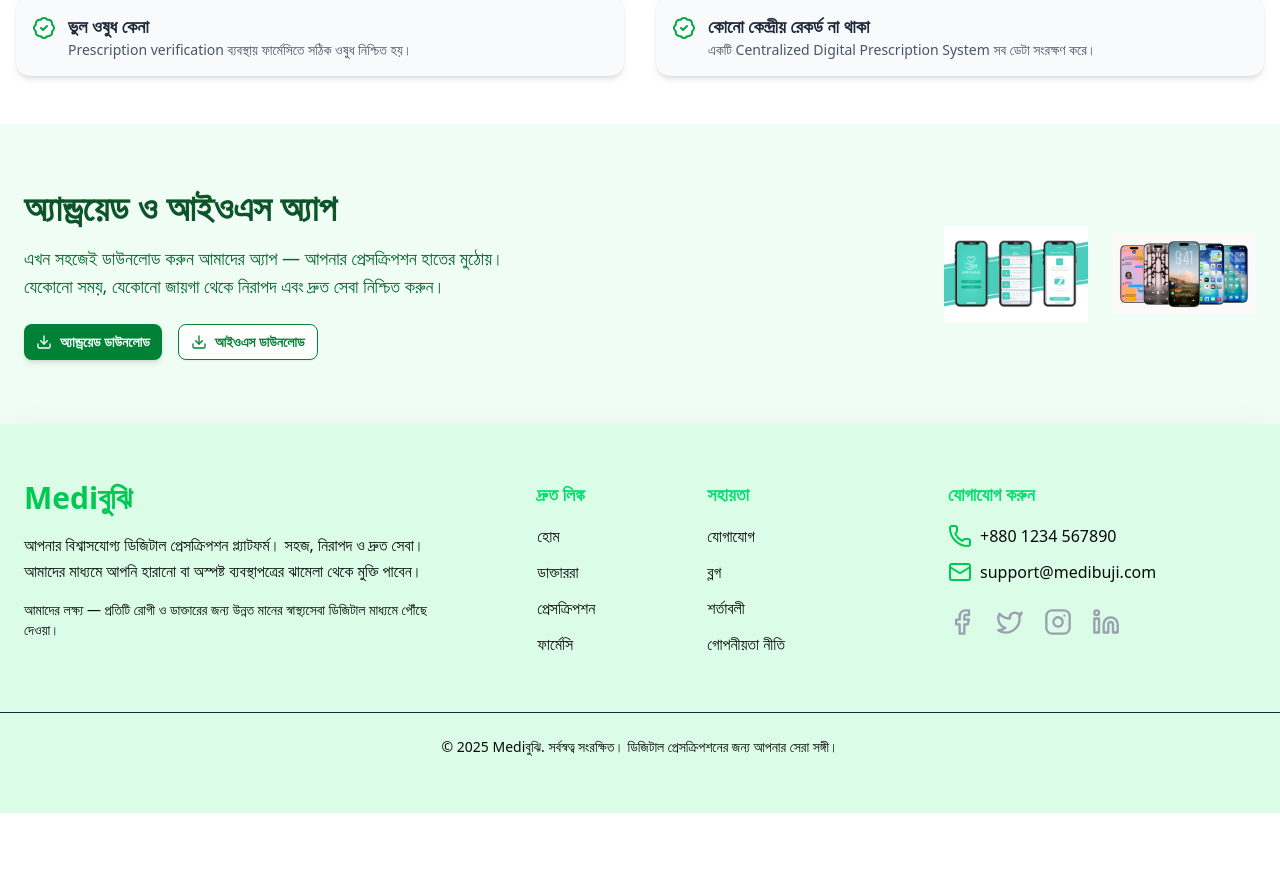
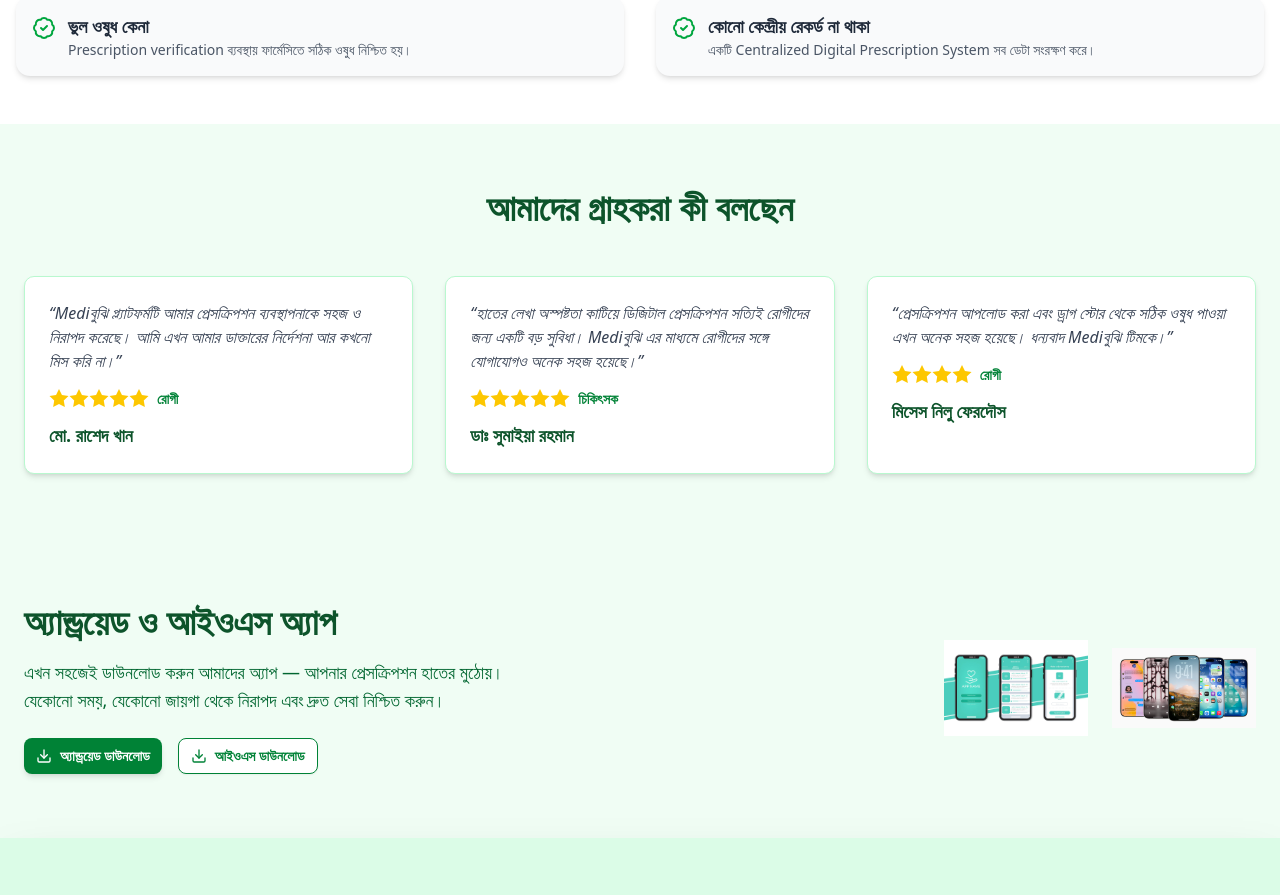
Before and after one commit to MostakemHossain/Medi-, a Next.js app: page / in a window 1280 px wide. Shown: the part 4320-5215 px from the top of the page. Before the commit the page ends 5133 px from the top, so only its background shows below. Built offline with nearby package versions, Linux system fonts and the light colour scheme.

Commit message:
testimonial section

```diff
--- a/app/page.tsx
+++ b/app/page.tsx
@@ -7,6 +7,7 @@
 import PricingSection from "@/components/Home/PricingSection";
 import PrescriptionTransformSection from "@/components/Home/Transformation";
 import UploadPrescription from "@/components/Home/UploadPrescription";
+import Testimonials from "@/components/Home/WhatOurClientSay";
 import WhyUseUsSection from "@/components/Home/WhyUseUsSection";
 
 export default function Home() {
@@ -20,6 +21,7 @@
       <WhyUseUsSection/>
       <PricingSection/>
       <FaqSection/>
+      <Testimonials/>
       <AppIntroSection/>
       <Footer/>
     </div>
--- /dev/null
+++ b/components/Home/WhatOurClientSay.tsx
@@ -0,0 +1,69 @@
+'use client'
+
+import { motion } from "framer-motion"
+
+const testimonials = [
+  {
+    name: "মো. রাশেদ খান",
+    role: "রোগী",
+    rating: 5,
+    comment: "Mediবুঝি প্ল্যাটফর্মটি আমার প্রেসক্রিপশন ব্যবস্থাপনাকে সহজ ও নিরাপদ করেছে। আমি এখন আমার ডাক্তারের নির্দেশনা আর কখনো মিস করি না।",
+  },
+  {
+    name: "ডাঃ সুমাইয়া রহমান",
+    role: "চিকিৎসক",
+    rating: 5,
+    comment: "হাতের লেখা অস্পষ্টতা কাটিয়ে ডিজিটাল প্রেসক্রিপশন সত্যিই রোগীদের জন্য একটি বড় সুবিধা। Mediবুঝি এর মাধ্যমে রোগীদের সঙ্গে যোগাযোগও অনেক সহজ হয়েছে।",
+  },
+  {
+    name: "মিসেস নিলু ফেরদৌস",
+    role: "রোগী",
+    rating: 4,
+    comment: "প্রেসক্রিপশন আপলোড করা এবং ড্রাগ স্টোর থেকে সঠিক ওষুধ পাওয়া এখন অনেক সহজ হয়েছে। ধন্যবাদ Mediবুঝি টিমকে।",
+  },
+]
+
+export default function Testimonials() {
+  return (
+    <section className="bg-green-50 py-16 px-6 max-w-7xl mx-auto">
+      <motion.h2
+        className="text-4xl font-extrabold text-green-900 text-center mb-12"
+        initial={{ opacity: 0, y: 30 }}
+        animate={{ opacity: 1, y: 0 }}
+        transition={{ duration: 0.6 }}
+      >
+        আমাদের গ্রাহকরা কী বলছেন
+      </motion.h2>
+
+      <div className="grid md:grid-cols-3 gap-8">
+        {testimonials.map(({ name, role, rating, comment }, idx) => (
+          <motion.div
+            key={idx}
+            className="bg-white p-6 rounded-lg shadow-md border border-green-200"
+            initial={{ opacity: 0, y: 20 }}
+            animate={{ opacity: 1, y: 0 }}
+            transition={{ duration: 0.5, delay: idx * 0.2 }}
+          >
+            <p className="text-gray-700 mb-4 italic">“{comment}”</p>
+            <div className="flex items-center mb-3">
+              <div className="flex text-yellow-400 mr-2">
+                {Array.from({ length: rating }).map((_, i) => (
+                  <svg
+                    key={i}
+                    className="w-5 h-5 fill-current"
+                    xmlns="http://www.w3.org/2000/svg"
+                    viewBox="0 0 20 20"
+                  >
+                    <path d="M10 15l-5.878 3.09 1.123-6.545L.49 6.91l6.564-.955L10 0l2.946 5.955 6.564.955-4.755 4.635 1.123 6.545z" />
+                  </svg>
+                ))}
+              </div>
+              <span className="text-sm text-green-700 font-semibold">{role}</span>
+            </div>
+            <h3 className="text-lg font-semibold text-green-900">{name}</h3>
+          </motion.div>
+        ))}
+      </div>
+    </section>
+  )
+}
```
